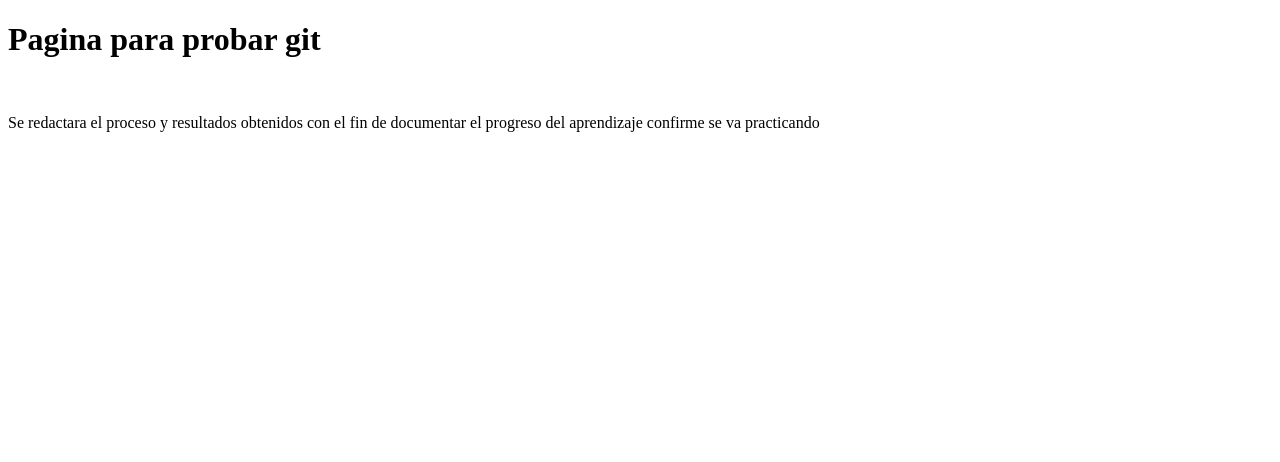
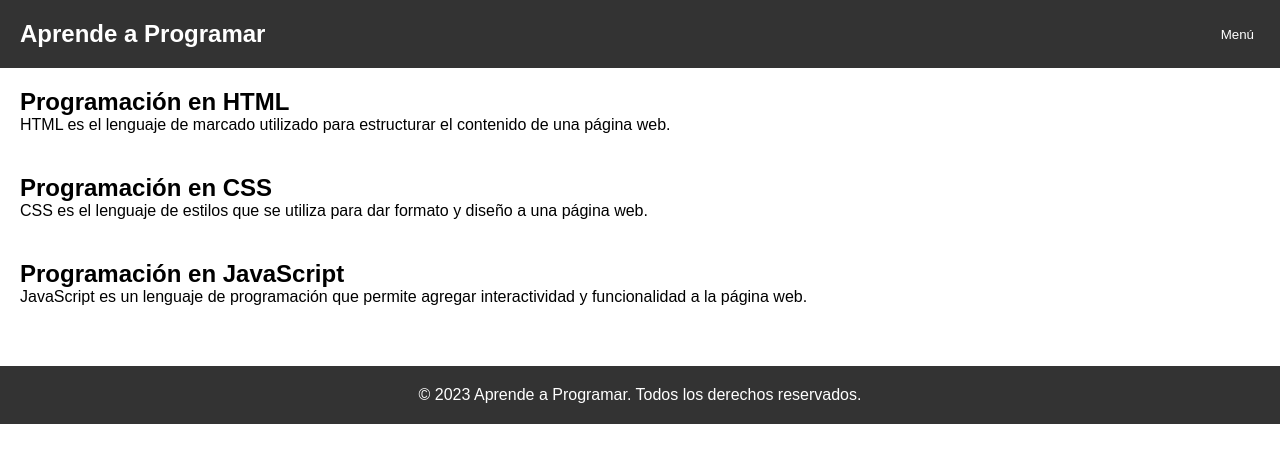
Before and after one commit to sergio-ac/web-pg, a plain HTML site: page index.html in a window 1280 px wide. Drawn offline with Linux system fonts and the light colour scheme.

Commit message:
estructura principal sin contenido

```diff
--- a/index.html
+++ b/index.html
@@ -1,15 +1,44 @@
 <!DOCTYPE html>
 <html lang="es">
+<head>
+    <meta charset="UTF-8">
+    <meta name="viewport" content="width=device-width, initial-scale=1.0">
+    <link rel="stylesheet" href="styles.css">
+    <script src="script.js" defer></script>
+    <title>Aprende a Programar</title>
+</head>
+<body>
+    <header>
+        <h1>Aprende a Programar</h1>
+        <button id="menu-toggle">Menú</button>
+        <nav id="mobile-menu">
+            <ul>
+                <li><a href="#html-section">HTML</a></li>
+                <li><a href="#css-section">CSS</a></li>
+                <li><a href="#js-section">JavaScript</a></li>
+            </ul>
+        </nav>
+    </header>
 
-<head>
-<meta charset="utf-8">
-<title>Pruebas de git </title>
-</head>
+    <main>
+        <section id="html-section">
+            <h2>Programación en HTML</h2>
+            <p>HTML es el lenguaje de marcado utilizado para estructurar el contenido de una página web.</p>
+        </section>
 
-<body>
-<h1> Pagina para probar git</h1> <br>
-<p>Se redactara el proceso y resultados obtenidos
-    con el fin de documentar el progreso del aprendizaje confirme se va practicando </p>
+        <section id="css-section">
+            <h2>Programación en CSS</h2>
+            <p>CSS es el lenguaje de estilos que se utiliza para dar formato y diseño a una página web.</p>
+        </section>
+
+        <section id="js-section">
+            <h2>Programación en JavaScript</h2>
+            <p>JavaScript es un lenguaje de programación que permite agregar interactividad y funcionalidad a la página web.</p>
+        </section>
+    </main>
+
+    <footer>
+        <p>&copy; 2023 Aprende a Programar. Todos los derechos reservados.</p>
+    </footer>
 </body>
-
 </html>
--- /dev/null
+++ b/script.js
@@ -0,0 +1,8 @@
+document.addEventListener("DOMContentLoaded", function() {
+    const menuToggle = document.getElementById("menu-toggle");
+    const mobileMenu = document.getElementById("mobile-menu");
+
+    menuToggle.addEventListener("click", function() {
+        mobileMenu.classList.toggle("active");
+    });
+});
--- /dev/null
+++ b/styles.css
@@ -0,0 +1,69 @@
+/* Reset de estilos y estilos generales */
+body, h1, h2, p, ul, li {
+    margin: 0;
+    padding: 0;
+    font-family: Arial, sans-serif;
+}
+
+header {
+    background-color: #333;
+    color: #fff;
+    padding: 20px;
+    display: flex;
+    justify-content: space-between;
+    align-items: center;
+}
+
+h1 {
+    font-size: 24px;
+}
+
+button {
+    background-color: transparent;
+    border: none;
+    color: #fff;
+    cursor: pointer;
+}
+
+#mobile-menu {
+    display: none;
+}
+
+#mobile-menu.active {
+    display: block;
+    position: absolute;
+    background-color: #333;
+    width: 100%;
+    top: 60px;
+    left: 0;
+}
+
+#mobile-menu ul {
+    list-style-type: none;
+    padding: 20px;
+}
+
+#mobile-menu li {
+    margin-bottom: 10px;
+}
+
+#mobile-menu a {
+    color: #fff;
+    text-decoration: none;
+    font-weight: bold;
+}
+
+main {
+    padding: 20px;
+}
+
+section {
+    margin-bottom: 40px;
+}
+
+footer {
+    text-align: center;
+    padding: 20px;
+    background-color: #333;
+    color: #fff;
+}
```
